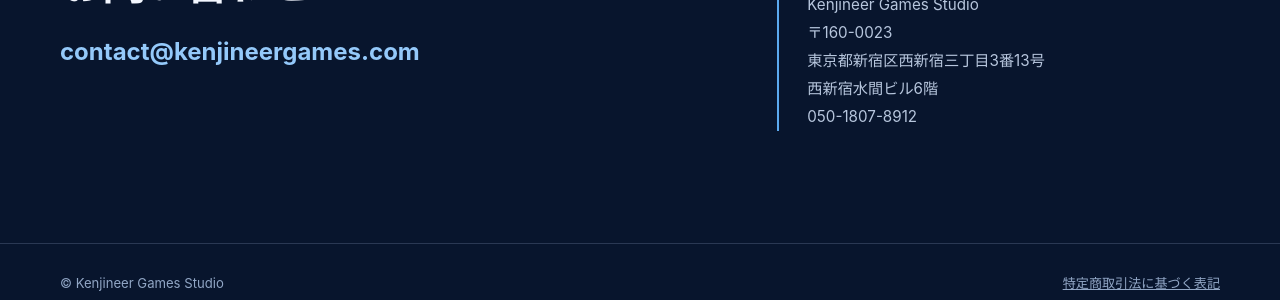
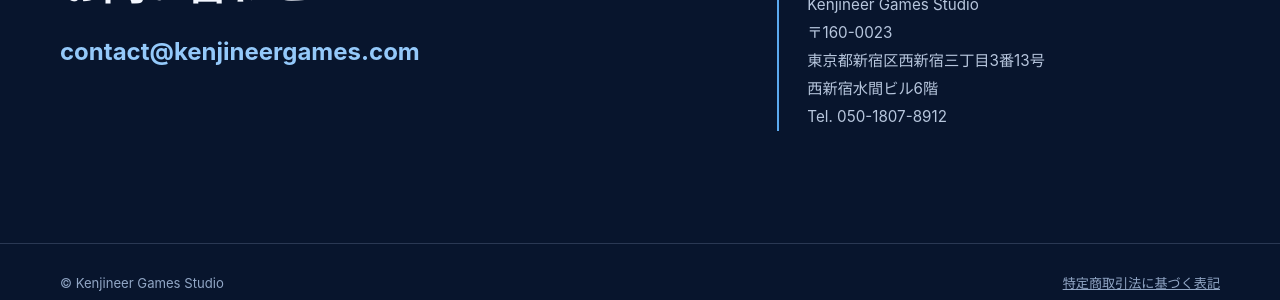
Before and after one commit to kenjineer-code/kenjineer-code.github.io, a Jekyll site: the page index.html, which Jekyll copies as it is, in a window 1280 px wide. Shown: the part 2049-2349 px from the top of the page. Built offline with Jekyll 4.4.1, drawn with Linux system fonts in a browser that asks for light colours.

Commit message:
Label studio phone number

```diff
--- a/index.html
+++ b/index.html
@@ -38,7 +38,7 @@
     <section class="hero" aria-labelledby="hero-title"><img class="hero-art" src="/assets/kenjineer-games-studio-hero.png" width="1536" height="1024" alt="月夜の空に浮かぶ宮殿を見つめる冒険者"><div class="wrap hero-copy"><p class="kicker">Game Studio</p><h1 id="hero-title">ついつい、もう一度遊びたくなる。</h1><p>遊ぶたびに発見がある。そんな楽しさを届けます。</p><a class="button" href="#apps">ゲームを見る</a></div></section>
     <section id="about" aria-labelledby="about-title"><div class="wrap about-grid"><div><p class="kicker">About</p><h2 class="section-title" id="about-title">おなじみの遊びに、新しい発想を。</h2><p class="section-copy">Kenjineer Games Studioは、企画から開発、アップデート、サポートまでを手がけるゲームスタジオです。</p></div><dl class="practice-list"><div><dt>CONCEPT</dt><dd>ルールはすぐ分かり、遊ぶほど工夫の余地が見つかる。そんな手触りを目指します。</dd></div></dl></div></section>
     <section class="apps" id="apps" aria-labelledby="apps-title"><div class="wrap"><div class="apps-head"><div><p class="kicker">Apps</p><h2 class="section-title" id="apps-title">制作中のゲーム</h2></div><p class="section-copy">いま作っているゲームのお知らせをこちらにまとめます。</p></div><article class="app-feature"><img class="app-icon" src="/assets/nova-and-the-sky-palace-icon.png" width="154" height="154" alt="『ノヴァと空の宮殿』のアプリアイコン"><div><p class="app-meta">SMARTPHONE GAME</p><h3>ノヴァと空の宮殿</h3><p>仲間をどこに置くか、いつ強くするか。短い操作で作戦を組み、押し寄せる敵を迎え撃つディフェンスゲームです。</p></div><div class="app-links"><a class="plain-link" href="/privacy">プライバシーポリシー</a><a class="plain-link" href="/delete-request.html">データ削除の案内</a></div></article></div></section>
-    <section id="contact" aria-labelledby="contact-title"><div class="wrap contact-grid"><div><p class="kicker">Contact</p><h2 class="section-title" id="contact-title">お問い合わせ</h2><a class="email" href="mailto:contact@kenjineergames.com">contact@kenjineergames.com</a></div><div class="business-info"><h3>事業者情報</h3><address>Kenjineer Games Studio<br>〒160-0023<br>東京都新宿区西新宿三丁目3番13号<br>西新宿水間ビル6階<br>050-1807-8912</address></div></div></section>
+    <section id="contact" aria-labelledby="contact-title"><div class="wrap contact-grid"><div><p class="kicker">Contact</p><h2 class="section-title" id="contact-title">お問い合わせ</h2><a class="email" href="mailto:contact@kenjineergames.com">contact@kenjineergames.com</a></div><div class="business-info"><h3>事業者情報</h3><address>Kenjineer Games Studio<br>〒160-0023<br>東京都新宿区西新宿三丁目3番13号<br>西新宿水間ビル6階<br>Tel. 050-1807-8912</address></div></div></section>
   </main>
   <footer><div class="wrap footer-wrap"><span>© Kenjineer Games Studio</span><a href="/tokusho.html">特定商取引法に基づく表記</a></div></footer>
 </body>
```
